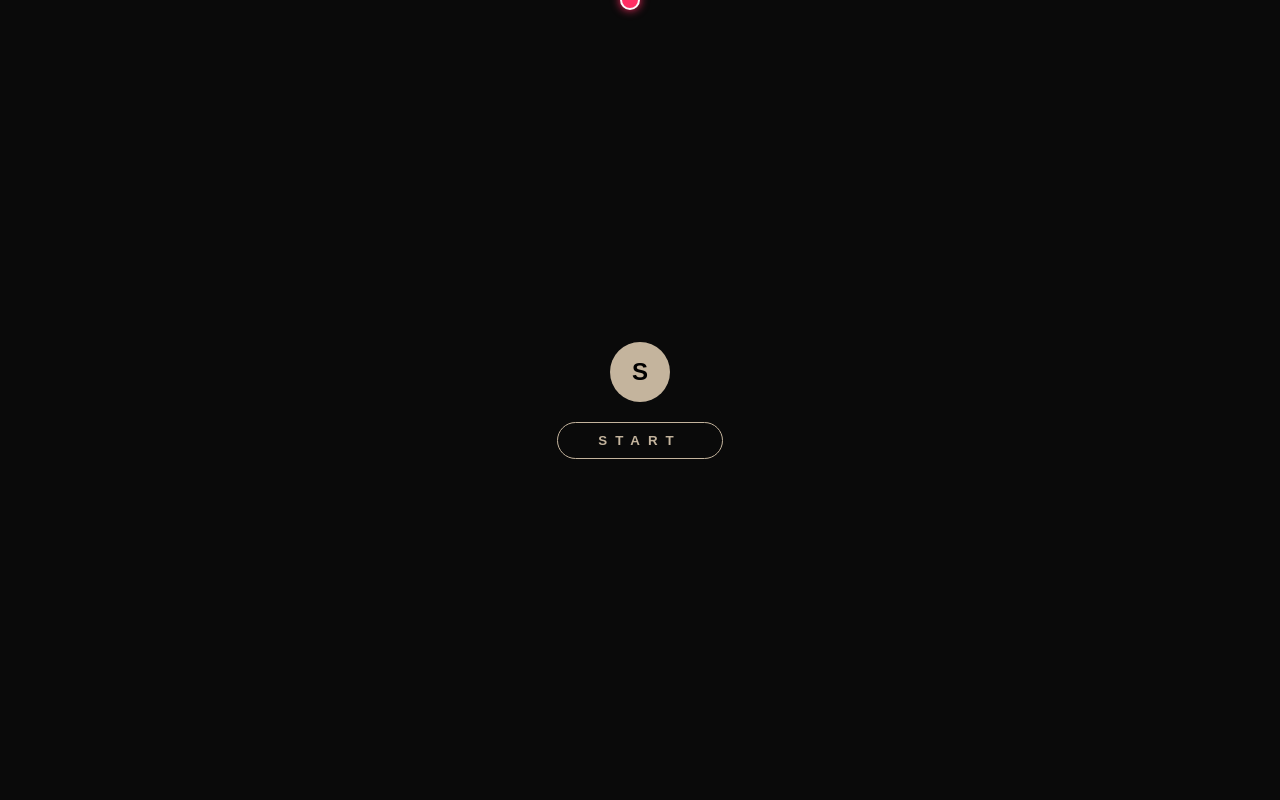
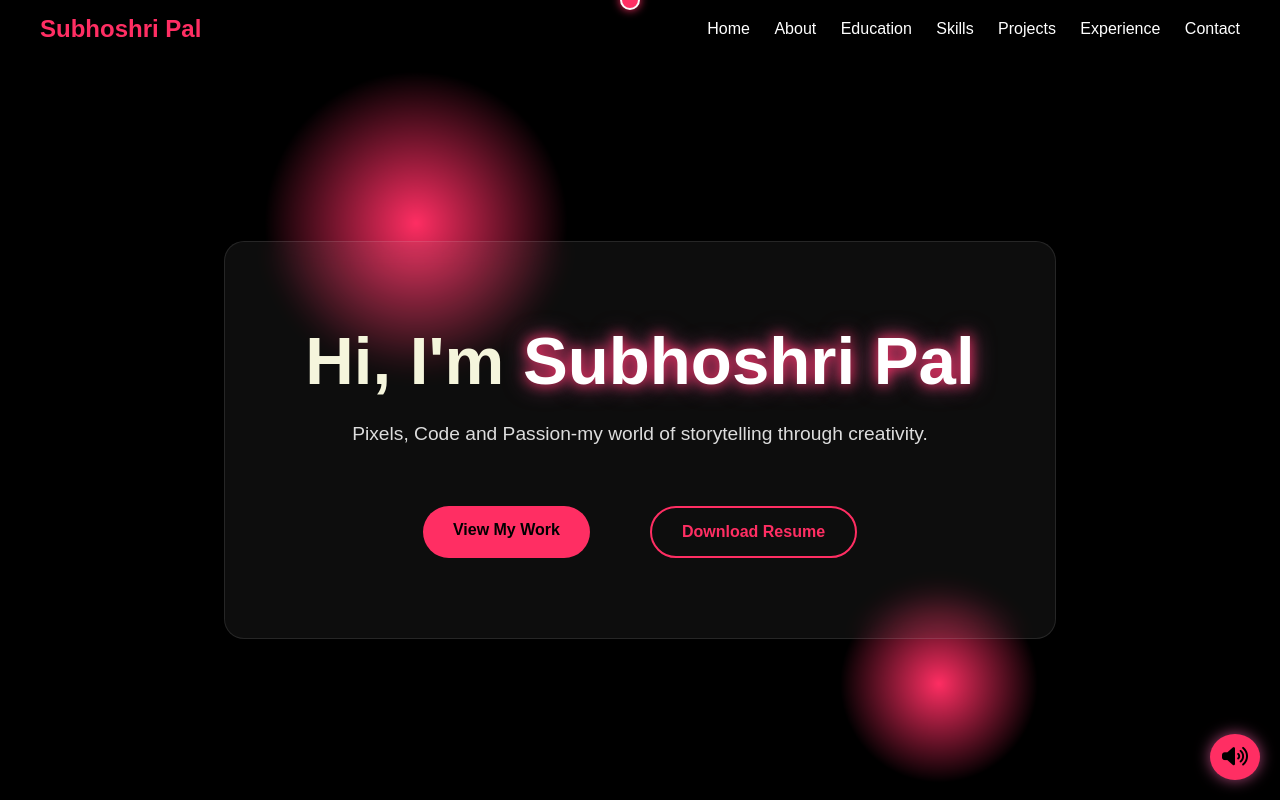
Before and after one commit to Subhoshri/subhoshri.github.io, a website built with Vite: page index.html in a window 1280 px wide. Shown: the top 800 px of the page. Built offline with nearby package versions, Linux system fonts and the light colour scheme; animation ran at ten frames a second.

Commit message:
Home Page Changes

```diff
--- a/css/style.css
+++ b/css/style.css
@@ -5,105 +5,41 @@
   font-family: 'Poppins', sans-serif;
 }
 
-#preloader {
+/* ==== Initial Loader ==== */
+.loader-wrapper {
   position: fixed;
-    inset: 0;
-    background: #0a0a0a;
+  background: #000;
+  width: 100vw;
+  height: 100vh;
   z-index: 9999;
   display: flex;
   justify-content: center;
   align-items: center;
-    flex-direction: column;
-    overflow: hidden;
-    transition: opacity 1s ease;
+  transition: opacity 1s ease, visibility 1s ease;
 }
 
-  .progress-wrapper {
-    position: relative;
-    width: 100px;
-    height: 100px;
+.initials {
+  font-size: 4rem;
+  color: white;
+  font-weight: bold;
+  letter-spacing: 10px;
+  animation: pulseFade 2s ease-in-out infinite;
+  text-shadow: 0 0 20px #ff2e63, 0 0 40px #de4c71;
 }
 
-  .progress-ring__bg {
-    fill: none;
-    stroke: #444;
-    stroke-width: 8;
+@keyframes pulseFade {
+  0% {
+    opacity: 0;
+    transform: scale(0.8);
   }
-
-  .progress-ring__circle {
-    fill: none;
-    stroke: #ff2e63;
-    stroke-width: 8;
-    stroke-linecap: round;
-    stroke-dasharray: 282.6;
-    stroke-dashoffset: 282.6;
-    transform: rotate(-90deg);
-    transform-origin: 50% 50%;
-    transition: stroke-dashoffset 0.2s;
+  50% {
+    opacity: 1;
+    transform: scale(1.1);
   }
-
-  .progress-text {
-    position: absolute;
-    top: 50%;
-    left: 50%;
-    transform: translate(-50%, -50%);
-    font-size: 1rem;
-    font-weight: bold;
-    color: #fff;
+  100% {
+    opacity: 0;
+    transform: scale(0.8);
   }
-
-  #wave {
-    position: absolute;
-    bottom: 100%;
-    left: 0;
-    width: 100%;
-    height: 120%;
-    background: #0a0a0a;
-    z-index: 2;
-    transition: 2s fade-in-out;
-  }
-
-  #start-section {
-    opacity: 0;
-    visibility: hidden;
-    flex-direction: column;
-    align-items: center;
-    gap: 20px;
-    transition: opacity 1s ease;
-    z-index: 3;
-    display: flex;
-  }
-
-  .logo-circle {
-    width: 60px;
-    height: 60px;
-    background: #c4b49d;
-    border-radius: 50%;
-    display: flex;
-    justify-content: center;
-    align-items: center;
-  }
-
-  .logo-char {
-    color: #000;
-    font-weight: bold;
-    font-size: 1.5rem;
-  }
-
-  #start-btn {
-    border: 1px solid #c4b49d;
-    background: transparent;
-    color: #c4b49d;
-    padding: 10px 40px;
-    border-radius: 30px;
-    font-weight: bold;
-    letter-spacing: 8px;
-    transition: all 0.3s ease;
-  }
-
-  #start-btn:hover {
-    background: #c4b49d;
-    color: #0a0a0a;
 }
 
 .custom-cursor {
@@ -133,11 +69,16 @@
   box-shadow: 0 0 20px #ff2e63;
 }
 
+/* ====== Base Reset ====== */
+* {
+  margin: 0;
+  padding: 0;
+  box-sizing: border-box;
+}
 body{
   background-color: black;
   color: beige;
   overflow-x: hidden;
-  overflow: hidden;
   display: flex;
   cursor: none;
   flex-direction: column;
@@ -150,92 +91,202 @@ html {
   scroll-padding-top: 80px;
 }
 
-/* =================Header=================== */
-header{
+.music-toggle {
+  position: fixed;
+  bottom: 20px;
+  right: 20px;
+  background: #ff2e63;
+  color: black;
+  padding: 12px;
+  border-radius: 50%;
+  cursor: pointer;
+  z-index: 9999;
+  box-shadow: 0 0 15px #ff69b4aa;
+  transition: transform 0.3s ease;
+}
+.music-toggle:hover {
+  transform: scale(1.2);
+}
+.music-toggle i {
+  font-size: 1.3rem;
+}
+
+/* ====== Header ====== */
+.header {
+  position: fixed;
+  width: 100%;
+  top: 0;
+  background: rgba(0, 0, 0, 0.6);
+  backdrop-filter: blur(10px);
   display: flex;
   justify-content: space-between;
   align-items: center;
-  padding: 20px 40px;
-  position: fixed;
-  width: 100%;
-  left: 0;
-  z-index: 1000;
-  transition: top 0.3s;
-  background-color: black;
-  transition: box-shadow 0.3s ease;
+  padding: 15px 40px;
+  z-index: 10;
+}
+.name {
+  font-size: 1.5rem;
+  font-weight: bold;
+  color: #ff2e63;
+}
+.menu a {
+  color: white;
+  margin-left: 20px;
+  text-decoration: none;
+  transition: color 0.3s;
+}
+.menu a:hover {
+  color: #ff2e63;
 }
 
-header:hover {
-  box-shadow: 0 0 12px #ff2e63;
-}
-
-.menu a{
-  color: beige;
-  font-size: 1rem;
-  transition: all 0.3s ease;
-  padding: 10px 20px;
-  text-decoration: none;
-  border-radius: 20px;
-  margin-left: 10px
-}
-
-.menu a:hover, .menu a:focus{
-  background-color: rgba(130, 3, 58, 0.493);
-  color: white;
-}
-
-.name{
-  font-size: 2.2rem;
-  font-weight: bold;
-  color: beige;
-  user-select: none;
-}
-
-/* =================HOME=================== */
+/* ====== Home Section ====== */
 .home-section {
-  min-height: 100vh;
+  height: 100vh;
   display: flex;
   align-items: center;
   justify-content: center;
-  padding-top: 60px;
-  width: 100%
+  position: relative;
+  padding-top: 80px;
+  text-align: center;
+  overflow: hidden;
 }
 
-.home-content{
-  max-width: 800px;
-  position: relative;
-  text-align: center;
+.home-content {
+  opacity: 0;
+  transition: opacity 1s ease;
 }
 
-h1{
-  font-size: 7.5rem;
-  text-indent: 50px;
-  margin-right: 250px;
-  color: beige;
-  font-weight: bold;
-  line-height: 1.2;
-  opacity: 0;
-  transform: translateY(120px);
-  animation: fadeSlideUp 1s ease-in-out forwards;
+/* Glassmorphic Hero Box */
+.home-content.glass {
+  padding: 80px;
+  border-radius: 20px;
+  background: rgba(255, 255, 255, 0.05);
+  backdrop-filter: blur(12px);
+  border: 1px solid rgba(255, 255, 255, 0.1);
+  z-index: 2;
+  animation: fadeIn 1.5s ease;
+}
+.hero-title {
+  font-size: 4.2rem;
+  animation: zoomIn 1.2s ease;
+}
+.highlight {
+  color: white;
+}
+.tagline {
+  margin-top: 25px;
+  font-size: 1.2rem;
+  color: #ddd;
+  animation: fadeIn 2s ease;
 }
 
-.tagline{
-  font-size: 2rem;
+/* Buttons */
+.btn-group {
+  margin-top: 60px;
+  display: flex;
+  gap: 60px;
+  justify-content: center;
+}
+.btn {
+  padding: 15px 30px;
+  font: 3rem;
+  border: none;
+  background: #ff2e63;
+  color: #000;
+  border-radius: 30px;
+  font-weight: bold;
+  text-decoration: none;
+  transition: all 0.3s ease;
+}
+.btn:hover {
+  background: #ff85c1;
+  transform: translateY(-3px);
+}
+.btn.outline {
+  background: transparent;
+  border: 2px solid #ff2e63;
   color: #ff2e63;
-  font-style: italic;
-  margin-top: -115px;
-  margin-left: 220px;
-  left: 200px;
-  opacity: 0;
-  width: 600px;
-  position: absolute;
-  line-height: 1.2;
-  transform: translateX(100px);
-  animation: slideIn 1s ease-in-out 0.5s forwards;
+}
+.btn.outline:hover {
+  background: #ff85c1;
+  color: #000;
 }
 
-.surname{
-  margin-left: 80px;
+.hero-title .highlight {
+  animation: pulseGlow 3s infinite ease-in-out;
+}
+
+@keyframes pulseGlow {
+  0% {
+    text-shadow: 0 0 10px #ff2e63, 0 0 20px #ff69b4aa;
+    transform: scale(1);
+  }
+  50% {
+    text-shadow: 0 0 20px #ff2e63, 0 0 30px #ff69b4aa;
+    transform: scale(1.1);
+  }
+  100% {
+    text-shadow: 0 0 10px #ff2e63, 0 0 20px #ff69b4aa;
+    transform: scale(1);
+  }
+}
+
+.tagline {
+  animation: floatText 6s ease-in-out infinite;
+}
+
+@keyframes floatText {
+  0%, 100% {
+    transform: translateY(0px);
+  }
+  50% {
+    transform: translateY(-10px);
+  }
+}
+
+@keyframes fadeIn {
+  0% { opacity: 0; transform: translateY(20px); }
+  100% { opacity: 1; transform: translateY(0); }
+}
+@keyframes zoomIn {
+  0% { transform: scale(0.8); opacity: 0; }
+  100% { transform: scale(1); opacity: 1; }
+}
+
+/* ====== Floating Blobs ====== */
+.floating-blobs {
+  position: absolute;
+  top: 0;
+  left: 0;
+  width: 100%;
+  height: 100%;
+  z-index: 1;
+  overflow: hidden;
+}
+.floating-blobs::before,
+.floating-blobs::after {
+  content: '';
+  position: absolute;
+  border-radius: 50%;
+  background: radial-gradient(circle, #ff2e63 0%, transparent 70%);
+  animation: float 20s ease-in-out infinite alternate;
+}
+.floating-blobs::before {
+  width: 300px;
+  height: 300px;
+  top: 10%;
+  left: 5%;
+}
+.floating-blobs::after {
+  width: 200px;
+  height: 200px;
+  bottom: 2%;
+  right: 2%;
+  animation-delay: 5s;
+}
+@keyframes float {
+  0% { transform: translateY(0px) scale(1); }
+  100% { transform: translateY(-30px) scale(1.1); }
 }
 
 /* =================ABOUT=================== */
@@ -942,3 +993,152 @@ h1{
   flex-wrap: wrap;
   align-items: center;
 }
+
+/* ========== RESPONSIVE BREAKPOINT ========== */
+@media (max-width: 868px) {
+  /* Header */
+  .header {
+    flex-direction: column;
+    align-items: flex-start;
+    padding: 15px 20px;
+  }
+
+  .menu {
+    display: flex;
+    flex-wrap: wrap;
+    margin-top: 10px;
+  }
+
+  .menu a {
+    margin: 8px 10px;
+    font-size: 0.9rem;
+  }
+
+  /* Home */
+  .hero-title {
+    font-size: 2.2rem;
+  }
+
+  .tagline {
+    font-size: 1rem;
+  }
+
+  .btn-group {
+    flex-direction: column;
+    gap: 16px;
+  }
+
+  .home-content.glass{
+    padding: 60px;
+  }
+
+  /* About Section */
+  .about-content {
+    flex-direction: column;
+    gap: 20px;
+    padding: 20px;
+  }
+
+  .about-text,
+  .about-image {
+    text-align: center;
+    max-width: 100%;
+  }
+
+  .about-image img {
+    width: 250px;
+    height: auto;
+  }
+
+  /* Skills */
+  .skills-section {
+    padding: 40px 20px;
+  }
+
+  .skills-title {
+    font-size: 2rem;
+  }
+
+  .skill-box {
+    font-size: 0.85rem;
+    padding: 8px 12px;
+  }
+
+  /* Education */
+  .education-section {
+    padding: 80px 20px;
+  }
+
+  .edu {
+    padding-left: 20px;
+  }
+
+  .edu-item {
+    left: 0;
+    margin-bottom: 60px;
+  }
+
+  .edu-details {
+    position: static;
+    width: 100%;
+    margin-top: 10px;
+    transform: translateY(0);
+  }
+
+  /* Experience */
+  .experience-section {
+    padding: 60px 20px;
+  }
+
+  .timeline-item::before{
+    top: 30px;
+  }
+  .timeline-title{
+    padding: 10px;
+    width: 500px;
+    text-align: left;
+  }
+  .timeline-date{
+    text-align: left;
+    padding: 10px;
+  }
+
+  .timeline-item {
+    flex-direction: column;
+    gap: 10px;
+    align-items: left;
+  }
+
+  .timeline-details {
+    width: 80%;
+    text-align: left;
+    margin-top: 10px;
+  }
+
+  /* Contact */
+  .contact-container {
+    flex-direction: column;
+    padding: 20px;
+    gap: 20px;
+  }
+
+  .contact-details {
+    margin-left: 0;
+    min-width: 100%;
+    padding: 0;
+    text-align: center;
+  }
+
+  .contact-details h4,
+  .contact-details p {
+    margin-left: 0;
+    text-align: center;
+  }
+
+  /* Footer */
+  .footer-strip-container {
+    flex-direction: column;
+    text-align: center;
+    gap: 10px;
+  }
+}
--- a/index.html
+++ b/index.html
@@ -11,26 +11,19 @@
 
 </head>
 <body>
-  <div id="preloader">
-  <div class="progress-wrapper">
-    <svg class="progress-ring" width="100" height="100">
-      <circle class="progress-ring__bg" cx="50" cy="50" r="45" />
-      <circle class="progress-ring__circle" cx="50" cy="50" r="45" />
-    </svg>
-    <div class="progress-text">0%</div>
+  <div class="loader-wrapper" id="loader">
+    <div class="initials">SP</div>
   </div>
-  <div id="wave"></div>
-  <div id="start-section">
-    <div class="logo-circle">
-      <span class="logo-char">S</span>
-    </div>
-    <button id="start-btn">START</button>
+
+  <audio id="bgMusic" src="assets/music.mp3" loop></audio>
+  <div class="music-toggle" id="musicToggle" title="Toggle Sound">
+    <i class="fa-solid fa-volume-high"></i>
   </div>
-</div>
+
 
   <header class="header">
     <div class="name">Subhoshri Pal</div>
-    <nav class="menu">
+    <nav class="menu" id="menuLinks">
       <a href="#home">Home</a>
       <a href="#about">About</a>
       <a href="#education">Education</a>
@@ -42,15 +35,14 @@
   </header>
 
   <section class="home-section" id="home">
-    <div class="home-content">
-      <h1 class="slide-in">
-        HI I'M
-        <br><span class="name-highlight " >SUBHOSHRI</span><br>
-        <span class="surname">PAL</span>
-      </h1>
-      <span class="tagline slide-in">
-        Pixels, Code and Passion—my world of storytelling through creativity.
-      </span>
+    <div class="floating-blobs"></div>
+    <div class="home-content glass">
+      <h1 class="hero-title">Hi, I'm <span class="highlight">Subhoshri Pal</span></h1>
+      <p class="tagline">Pixels, Code and Passion-my world of storytelling through creativity.</p>
+      <div class="btn-group">
+        <a href="#projects" class="btn">View My Work</a>
+        <a href="assets/Subhoshri_s_Resume.pdf" download class="btn outline">Download Resume</a>
+      </div>
     </div>
   </section>
 
@@ -73,11 +65,6 @@
         <img src="assets/abesit.png" alt="Subhoshri" />
       </div>
 
-      <div class="learn-more" data-aos="zoom-in-left" data-aos-duration="1000" data-aos-delay="300">
-        <a href="assets/Subhoshri_s_Resume.pdf" target="_blank" title="View Resume">
-          <span>&#10148;</span>
-        </a>
-      </div>
     </div>
   </section>
 
@@ -249,7 +236,7 @@
       <img src="https://sta.codeforces.com/s/85972/images/codeforces-logo-with-telegram.png" alt="Codeforces">
       <h3>Codeforces</h3>
       <p><strong>ID:</strong> subhoshripal</p>
-      <p><strong>Rating:</strong> 1305 (Pupil)</p>
+      <p><strong>Rating:</strong> 1273 (Pupil)</p>
       <a href="https://codeforces.com/profile/subhoshripal" target="_blank">View Profile</a>
     </div>
 
--- a/js/script.js
+++ b/js/script.js
@@ -1,42 +1,46 @@
 window.addEventListener("DOMContentLoaded", () => {
-  // ==================== Loader Animation ====================
-  const circle = document.querySelector(".progress-ring__circle");
-  const text = document.querySelector(".progress-text");
-  const wave = document.getElementById("wave");
-  const preloader = document.getElementById("preloader");
-  const startSection = document.getElementById("start-section");
-  const startBtn = document.getElementById("start-btn");
+  window.addEventListener("load", () => {
+  const loader = document.getElementById("loader");
+  setTimeout(() => {
+    loader.style.opacity = "0";
+    loader.style.visibility = "hidden";
+    document.querySelector(".home-content").style.opacity = "1";
+  }, 2500); // loader shows for 2.5 seconds
+});
+const music = document.getElementById("bgMusic");
+const toggleBtn = document.getElementById("musicToggle");
 
-  const radius = 45;
-  const circumference = 2 * Math.PI * radius;
-  circle.style.strokeDasharray = `${circumference}`;
+// Try to autoplay
+function tryAutoplay() {
+  music.play().then(() => {
+    toggleBtn.innerHTML = '<i class="fa-solid fa-volume-high"></i>';
+  }).catch(() => {
+    // Retry on user interaction if autoplay was blocked
+    document.addEventListener("click", forcePlay, { once: true });
+    document.addEventListener("scroll", forcePlay, { once: true });
+    document.addEventListener("mousemove", forcePlay, { once: true });
+  });
+}
 
-  let progress = 0;
-  const updateProgress = () => {
-    const offset = circumference - (progress / 100) * circumference;
-    circle.style.strokeDashoffset = offset;
-    text.textContent = `${progress}%`;
-  };
+function forcePlay() {
+  music.play().then(() => {
+    toggleBtn.innerHTML = '<i class="fa-solid fa-volume-high"></i>';
+  });
+}
 
-  const interval = setInterval(() => {
-    progress += 1;
-    updateProgress();
-    if (progress >= 100) {
-      clearInterval(interval);
-      wave.style.bottom = "0";
-      setTimeout(() => {
-        document.querySelector(".progress-wrapper").style.display = "none";
-        startSection.style.visibility = "visible";
-        startSection.style.opacity = 1;
-      }, 1000);
-    }
-  }, 20);
+// Toggle manually
+toggleBtn.addEventListener("click", () => {
+  if (music.paused) {
+    music.play();
+    toggleBtn.innerHTML = '<i class="fa-solid fa-volume-high"></i>';
+  } else {
+    music.pause();
+    toggleBtn.innerHTML = '<i class="fa-solid fa-volume-xmark"></i>';
+  }
+});
 
-  startBtn.addEventListener("click", () => {
-    preloader.style.opacity = 0;
-    preloader.style.pointerEvents = "none";
-    document.body.style.overflow = "auto";
-  });
+// Start attempt on page load
+window.addEventListener("load", tryAutoplay);
 
   // ==================== Scroll-Based Header Hide/Show ====================
   let lastScrollTop = 0;
```
Also changed, not shown: 1 other file. Lines whose indentation alone changed are shown as unchanged.
